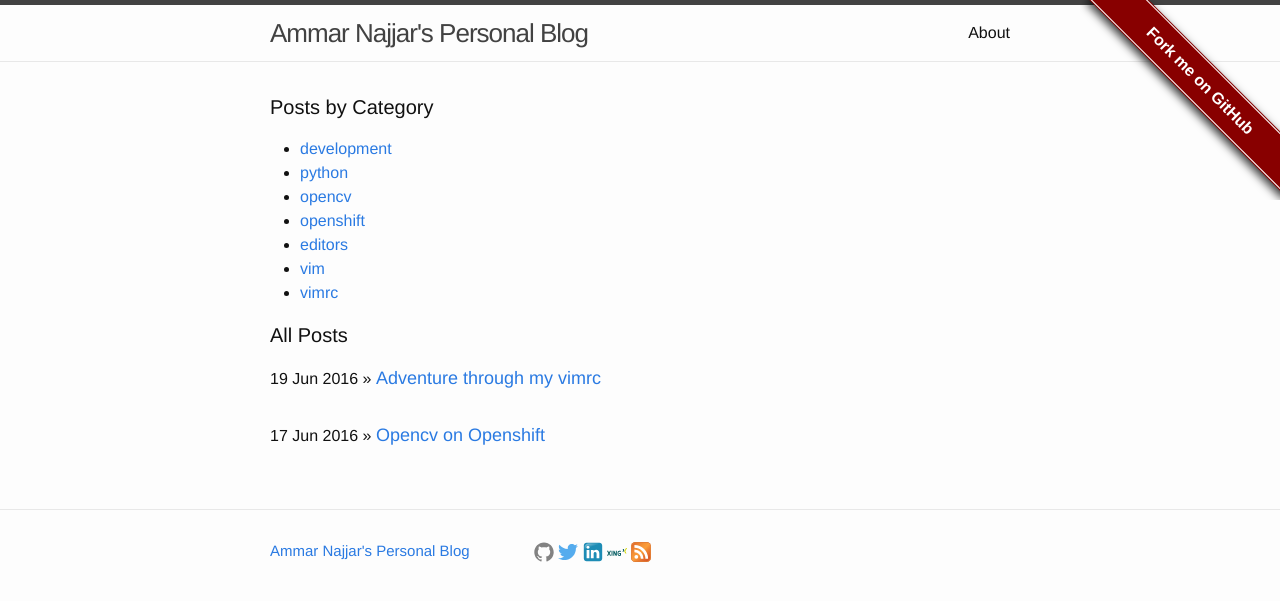
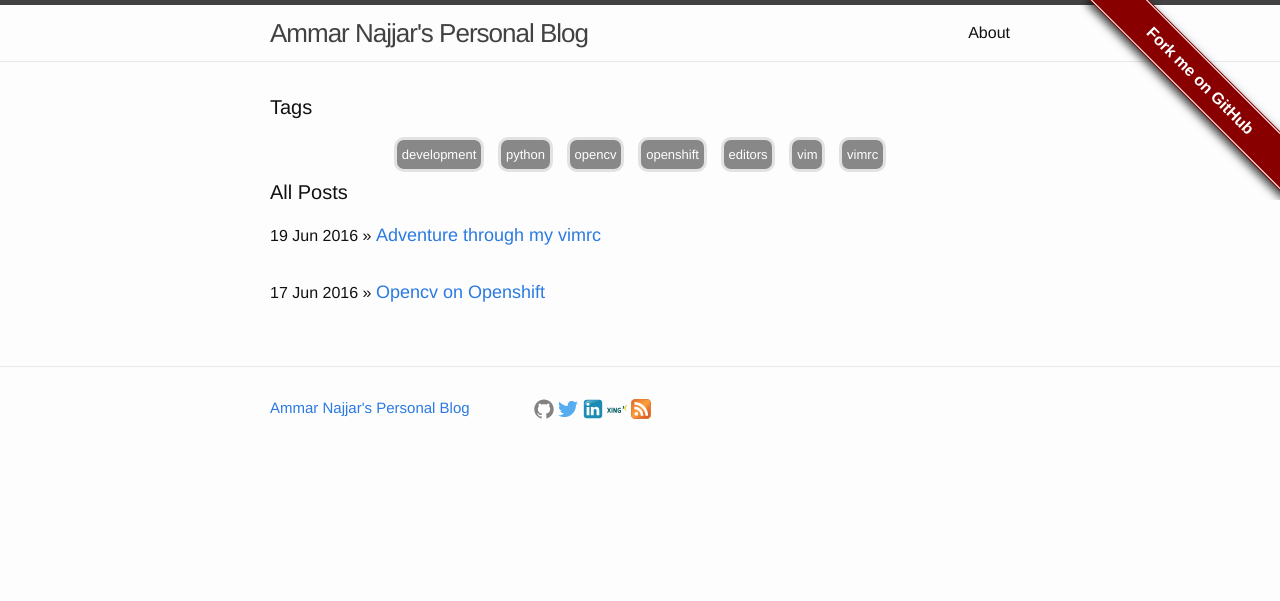
Before and after one commit to ammarnajjar/ammarnajjar.github.io, a Jekyll site: the page built from index.html, in a window 1280 px wide. Shown: the top 601 px of the page. Built offline with Jekyll 4.4.1, drawn with Linux system fonts in a browser that asks for light colours.

Commit message:
Change the layout of the tags in the home page

```diff
--- a/_sass/_layout.scss
+++ b/_sass/_layout.scss
@@ -194,7 +194,46 @@
     font-size: 18px;
 }
 
+.tag-list ul {
+	margin: 0;
+	padding: 0;
+	list-style-type: none;
+	text-align: center;
+}
 
+.tag-title {
+	font-size: 13px;
+}
+
+.tag-list li {
+	background-color: #888;
+	border: 3px solid #e2e2e2;
+	border-radius: 10px;
+	margin: 0 .3em .3em .3em;
+	padding: .3em;
+	display: inline-block;
+	color: #000;
+	max-width: 5em;
+}
+
+.tag-list a {
+	text-decoration: none;
+}
+
+.tag-list li:hover {
+	background-color: #333;
+	color: #fff;
+}
+
+.tag-list a {
+	text-decoration: none;
+	color: #fff;
+}
+
+.tag-list a:hover {
+	background-color: #333;
+	color: #fff;
+}
 
 /**
  * Posts
--- a/index.html
+++ b/index.html
@@ -6,11 +6,11 @@ changefreq: weekly
 
 <div class="home">
 
-  <h1 class="page-heading">Posts by Category</h1>
+  <h1 class="page-heading">Tags</h1>
 	<div class="tag-list">
-		<ul class="tag-list">
+		<ul>
 		{% for tag in site.tags %}
-		<li><div class="categories-title"><a href="/tags/{{ tag | first }}">{{ tag | first }}</a></div></li>
+		<li><div class="tag-title"><a href="/tags/{{ tag | first }}">{{ tag | first }}</a></div></li>
 		{% endfor %}
 		</ul>
 	</div>
```
